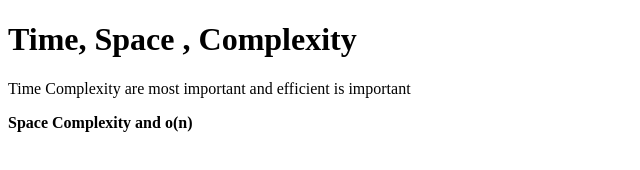
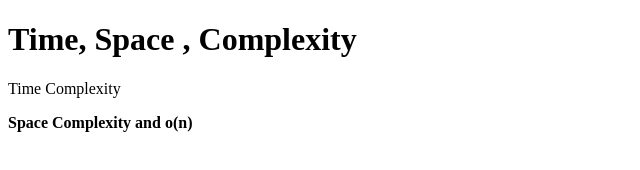
Before and after one commit to acciojob/time-and-space-complexity-ajim9075shaikh, a website: page main.html in a window 1280 px wide. Shown: the whole page, without its empty margins (0-640 px from the left). Drawn offline with Linux system fonts and the light colour scheme.

Commit message:
created a submission

```diff
--- a/main.html
+++ b/main.html
@@ -8,7 +8,7 @@
 
 <body>
  <h1>Time, Space , Complexity</h1>
-<p>Time Complexity are most important and efficient is important</p>
+<p>Time Complexity</p>
 <p><b>Space Complexity and o(n)</b></p>
 
 
```
